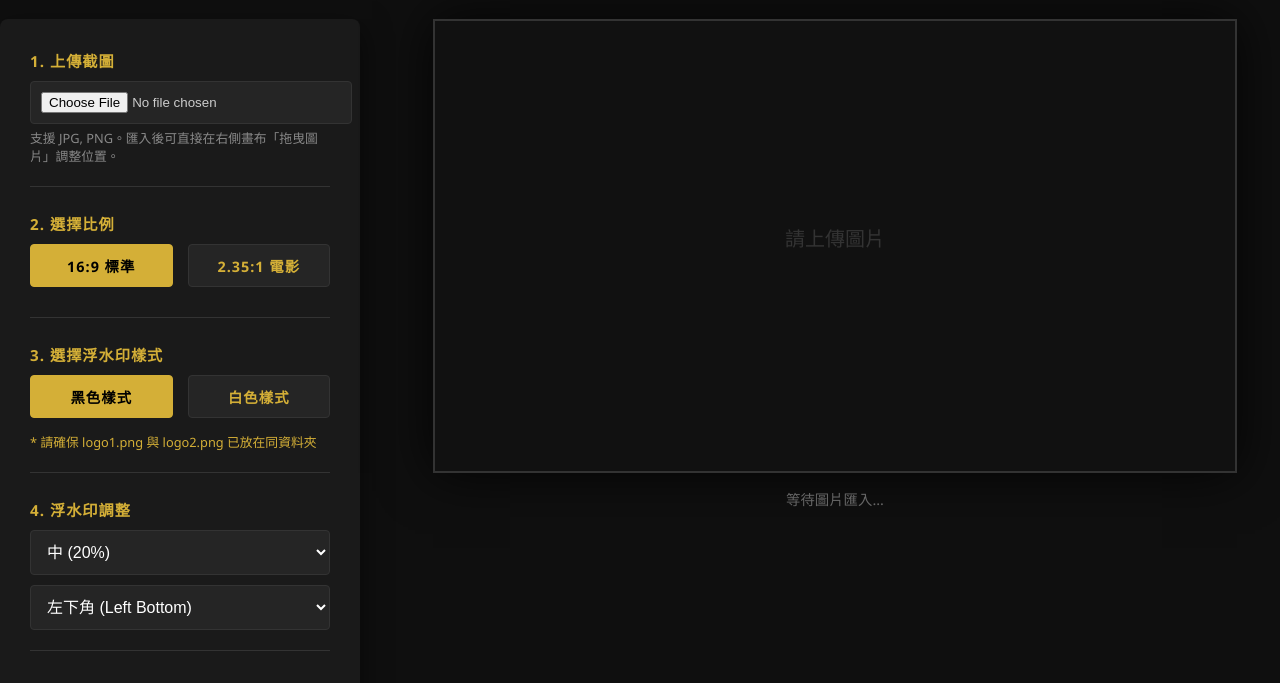
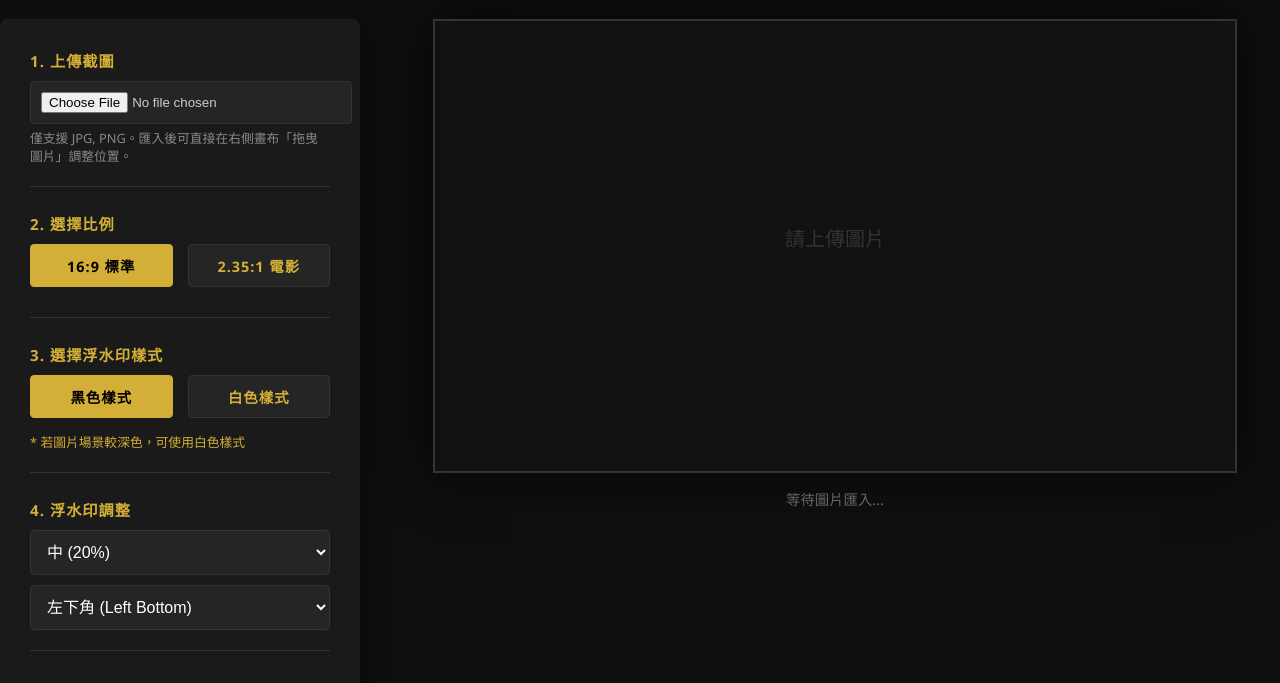
Before and after one commit to shinkureru/jpt-cinematic-editor, a plain HTML site: page index.html in a window 1280 px wide. Shown: the part 98-781 px from the top of the page. Drawn offline with Linux system fonts and the light colour scheme.

Commit message:
change_logo_tip

```diff
--- a/index.html
+++ b/index.html
@@ -17,7 +17,7 @@
           <label>1. 上傳截圖</label>
           <input type="file" id="uploadImg" accept="image/*" />
           <div class="tips">
-            支援 JPG, PNG。匯入後可直接在右側畫布「拖曳圖片」調整位置。
+            僅支援 JPG, PNG。匯入後可直接在右側畫布「拖曳圖片」調整位置。
           </div>
         </div>
 
@@ -48,7 +48,7 @@
             </label>
           </div>
           <div class="tips" style="color: #d4af37">
-            * 請確保 logo1.png 與 logo2.png 已放在同資料夾
+            * 若圖片場景較深色，可使用白色樣式
           </div>
         </div>
 
```
